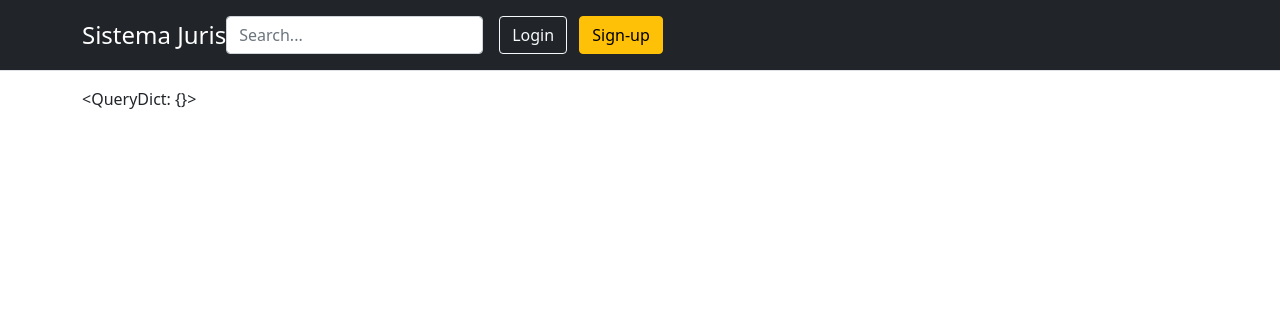
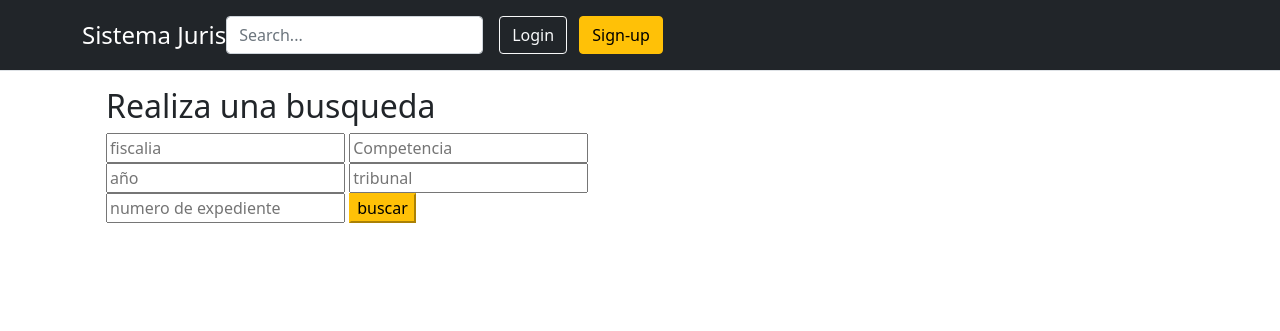
Before and after one commit to ildebr/software_juris, a Django app: page / in a window 1280 px wide. Shown: the top 331 px of the page. Run offline with Django 3.2, Linux system fonts and the light colour scheme; some libraries are stand-ins or nearby versions.

Commit message:
Add files via upload

```diff
--- a/juris/templates/index.html
+++ b/juris/templates/index.html
@@ -1,6 +1,42 @@
 {% extends "base_generic.html" %}
 {% block content %}
 
+<div class="container row">
+    <h2>Realiza una busqueda</h2>
 
-{{ request.GET }}
+    <div class="busqueda container justify-content-center col-sm-6">
+        <form action="{% url 'index' %}" method="POST" >
+            {% csrf_token %}
+            <input type="text" name="numero_de_fiscalia" placeholder="fiscalia" required >
+            <input type="text" name="letra" placeholder="Competencia" required >
+            <input type="text" name="año" placeholder="año" >
+            <input type="text" name="tribunal" placeholder="tribunal" required  >
+            <input type="text" name="numero_expediente" placeholder="numero de expediente" required >
+            <input type="submit" value="buscar" class="button btn-warning">
+        </form>
+
+
+
+    </div>
+
+
+    <div class="resultados container justify-content-center col-md-6">
+
+        {% if resultado %}
+
+
+        <h2>Expediente: </h2>
+        <h3 class="exp">{{ resultado }}</h3>
+
+        <h2>Actuaciones judiciales</h2>
+        {% for act in resultado.proceeding_set.all %}
+            <div>
+                <h4 style="text-transform: capitalize;">{{act.type}}</h4>
+                <p>{{act.summary}}</p>
+            </div>
+        {% endfor %}
+        {% endif %}
+
+    </div>
+</div>
 {% endblock %}
```
